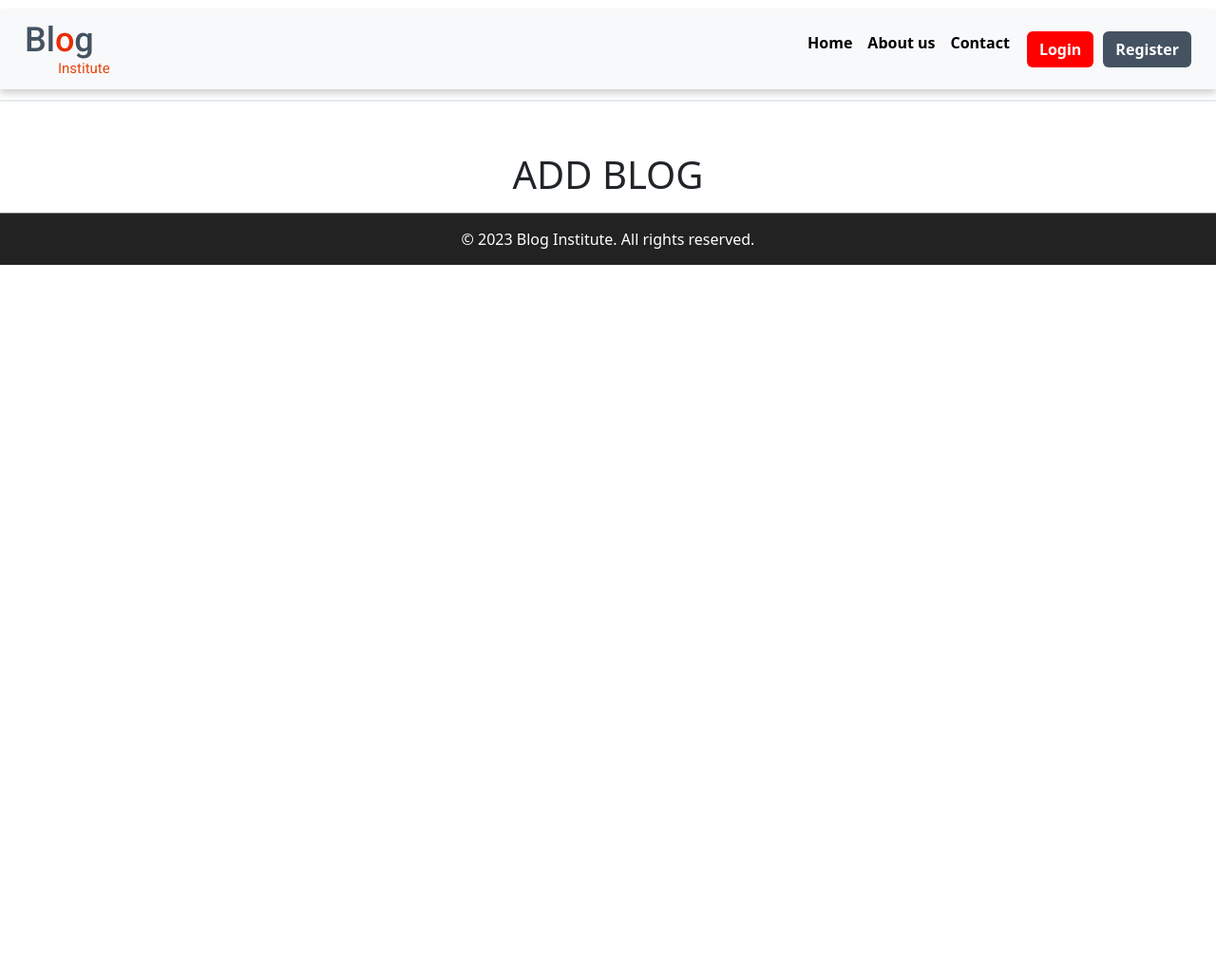
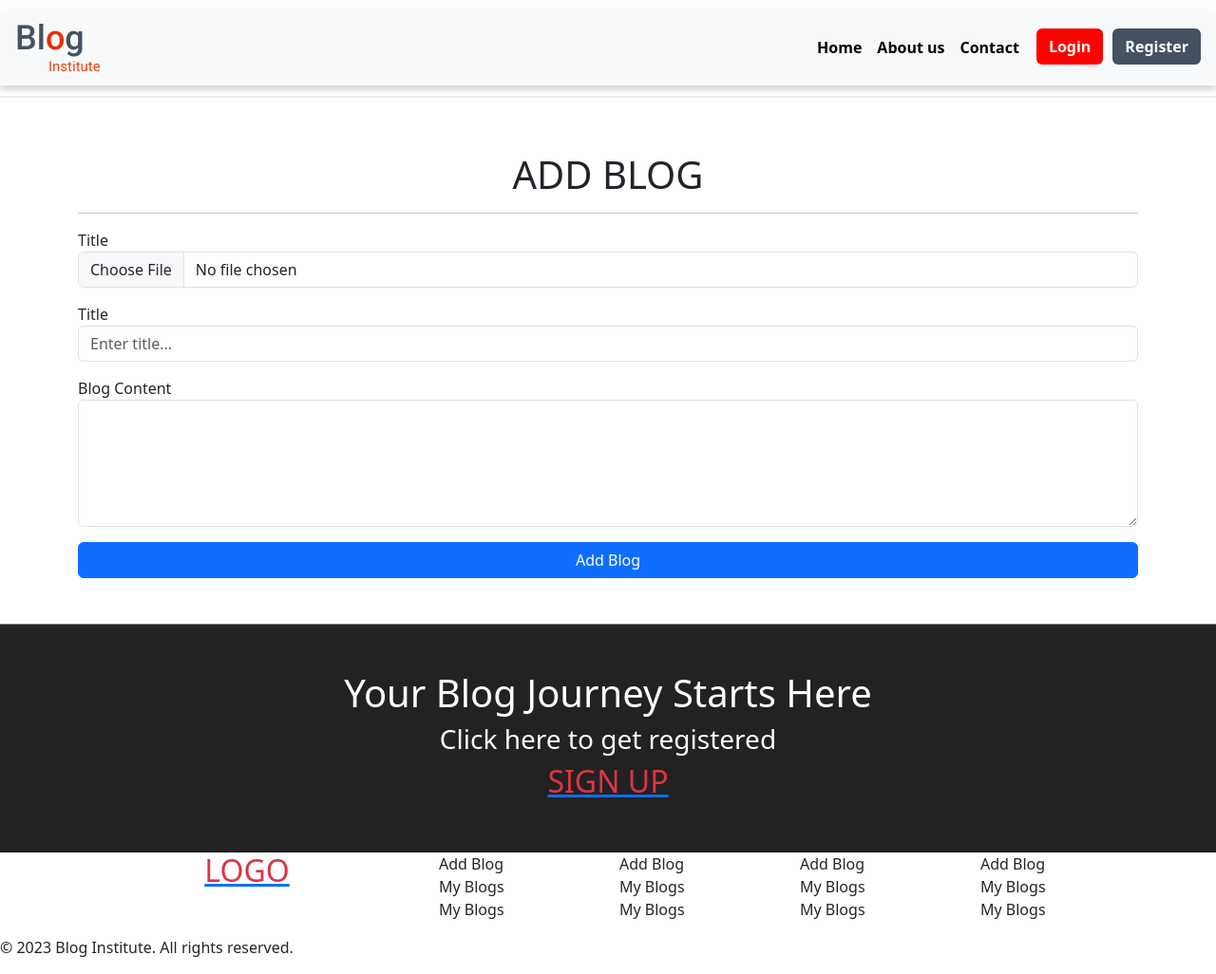
Before and after one commit to caleb1711/blog-institue, a Django app: page /addblog/ in a window 1280 px wide. Shown: the whole page at 95% size. Before the commit the page ends 279 px from the top, so only its background shows below. Run offline with Django 4.2, Linux system fonts and the light colour scheme; some libraries are stand-ins or nearby versions.

Commit message:
add footer for all pages

```diff
--- a/templates/base.html
+++ b/templates/base.html
@@ -86,11 +86,7 @@
       </div>
     </div>
 
-    <footer class="footer">
-        <div class="footer-content">
-            <p>&copy; 2023 Blog Institute. All rights reserved.</p>
-        </div>
-    </footer>
+    {% include "footer.html" %}
 
       <script
         src="https://cdn.jsdelivr.net/npm/bootstrap@5.3.2/dist/js/bootstrap.bundle.min.js"
--- a/templates/blog/addblog.html
+++ b/templates/blog/addblog.html
@@ -5,11 +5,91 @@
 {% block content %}
 <h1 class="m-3 text-center">ADD BLOG</h1>
 {% if messages %}
+
     {% for message in messages %}
+
     <div class="alert alert-success alert-dismissible fade show" role="alert">
     {{ message }}
         <button type="button" class="btn-close" data-bs-dismiss="alert" aria-label="Close"></button>
     </div>
     {% endfor %}
+
 {% endif %}
+{% if form.errors %}
+  <div class="alert alert-danger">
+      <ul>
+          {% for field,  error in form.errors.items %}
+            <li>{{ error }}</li>
+          {% endfor %}
+      </ul>
+  </div>
+{% endif %}
+<hr class="mb-3" />
+<div class="row mb-5">
+    <form  method="post" enctype="multipart/form-data">
+        {% csrf_token %}
+        <div class="form-group mb-3">
+            <label for="inputAddress2">Title</label>
+            <input type="file" class="form-control" name="{{form.image.name}}" id="inputAddress2" placeholder="Enter Blog Image..." required>
+        </div>
+        <div class="form-group mb-3">
+            <label for="inputAddress2">Title</label>
+            <input type="text" class="form-control" name="{{form.title.name}}" id="inputAddress2" placeholder="Enter title..." required>
+        </div>
+        <div class="form-group mb-3">
+            <label for="exampleFormControlTextarea1">Blog Content</label>
+            <textarea class="form-control" name="{{form.content.name}}" id="exampleFormControlTextarea1" rows="5" required></textarea>
+          </div>
+
+        <button type="submit" class="btn btn-primary w-100"  > Add Blog </button>
+
+    </form>
+
+</div>
+
 {% endblock %}
+
+
+
+
+
+
+{% load static %}
+<!DOCTYPE html>
+<html lang="en">
+  <head>
+    <meta charset="utf-8" />
+    <meta name="viewport" content="width=device-width, initial-scale=1" />
+    <title>Blog Institute | Add Blog</title>
+    <link
+      href="https://cdn.jsdelivr.net/npm/bootstrap@5.3.2/dist/css/bootstrap.min.css"
+      rel="stylesheet"
+      integrity="sha384-T3c6CoIi6uLrA9TneNEoa7RxnatzjcDSCmG1MXxSR1GAsXEV/Dwwykc2MPK8M2HN"
+      crossorigin="anonymous"
+    />
+    <link rel="icon" type="image/x-icon" href="https://lms-juniper-staticfiles-codeinstitute.s3.eu-west-1.amazonaws.com/static/ci-theme/images/favicon.70793afcf85e.ico">
+    <link rel="stylesheet" href="{% static 'css/style.css' %}" />
+  </head>
+  <body>
+    <div class="container-fluid p-0">
+      <div class="main_header dashboard_header">
+        {% include "nav_bar.html" %}
+      </div>
+      <div class="container blog_container">
+
+
+
+    <footer class="footer">
+      <div class="footer-content">
+          <p>&copy; 2023 Blog Institute. All rights reserved.</p>
+      </div>
+  </footer>
+
+    <script
+      src="https://cdn.jsdelivr.net/npm/bootstrap@5.3.2/dist/js/bootstrap.bundle.min.js"
+      integrity="sha384-C6RzsynM9kWDrMNeT87bh95OGNyZPhcTNXj1NW7RuBCsyN/o0jlpcV8Qyq46cDfL"
+      crossorigin="anonymous"
+    ></script>
+  </body>
+</html>
+create base.html file for this
--- /dev/null
+++ b/templates/footer.html
@@ -0,0 +1,93 @@
+<!DOCTYPE html>
+{% load static %}
+<html lang="en">
+  <head>
+    <meta charset="UTF-8" />
+    <meta name="viewport" content="width=device-width, initial-scale=1.0" />
+    <title>Footer</title>
+    <link
+      href="https://cdn.jsdelivr.net/npm/bootstrap@5.3.1/dist/css/bootstrap.min.css"
+      rel="stylesheet"
+      integrity="sha384-4bw+/aepP/YC94hEpVNVgiZdgIC5+VKNBQNGCHeKRQN+PtmoHDEXuppvnDJzQIu9"
+      crossorigin="anonymous"
+    />
+    <link rel="stylesheet" href="{% static 'css/footer.css' %}" />
+  </head>
+  <body>
+    <!-- footer section  Start-->
+    <footer class="">
+        <div class="red-section" ></div>
+        <div class="p-5 footer">
+            <h1>Your Blog Journey Starts Here</h1>
+            <h3>Click here to get registered</h3>
+            <a href="{% url 'signup' %}" class="signup-link"><h2 class="text-danger">SIGN UP</h2></a>
+        </div>
+        <div class="black-section">
+            <div class="container">
+                <div class="row">
+                    <div class="col-4 text-center">
+                        <a href="{% url 'home' %}" class="logo-link">
+                            <h2 class="text-danger">LOGO</h2>
+                        </a>
+                    </div>
+                    <div class="col-2">
+                        <ul class="list-unstyled">
+                            <li>
+                                <a href="{% url 'addblog' %}" class="nav-link">Add Blog</a>
+                            </li>
+                            <li>
+                                <a href="{% url 'myblogs' %}" class="nav-link">My Blogs</a>
+                            </li>
+                            <li>
+                                <a href="{% url 'myblogs' %}" class="nav-link">My Blogs</a>
+                            </li>
+                        </ul>
+                    </div>
+                    <div class="col-2">
+                        <ul class="list-unstyled">
+                            <li>
+                                <a href="{% url 'addblog' %}" class="nav-link">Add Blog</a>
+                            </li>
+                            <li>
+                                <a href="{% url 'myblogs' %}" class="nav-link">My Blogs</a>
+                            </li>
+                            <li>
+                                <a href="{% url 'myblogs' %}" class="nav-link">My Blogs</a>
+                            </li>
+                        </ul>
+                    </div>
+                    <div class="col-2">
+                        <ul class="list-unstyled">
+                            <li>
+                                <a href="{% url 'addblog' %}" class="nav-link">Add Blog</a>
+                            </li>
+                            <li>
+                                <a href="{% url 'myblogs' %}" class="nav-link">My Blogs</a>
+                            </li>
+                            <li>
+                                <a href="{% url 'myblogs' %}" class="nav-link">My Blogs</a>
+                            </li>
+                        </ul>
+                    </div>
+                    <div class="col-2">
+                        <ul class="list-unstyled">
+                            <li>
+                                <a href="{% url 'addblog' %}" class="nav-link">Add Blog</a>
+                            </li>
+                            <li>
+                                <a href="{% url 'myblogs' %}" class="nav-link">My Blogs</a>
+                            </li>
+                            <li>
+                                <a href="{% url 'myblogs' %}" class="nav-link">My Blogs</a>
+                            </li>
+                        </ul>
+                    </div>
+                </div>
+            </div>
+        </div>
+
+        <p class="copy_right">&copy; 2023 Blog Institute. All rights reserved.</p>
+    </footer>
+
+  </body>
+</html>
--- a/templates/index.html
+++ b/templates/index.html
@@ -48,4 +48,5 @@
     {% endif %}
 
   </div>
+
 {% endblock %}
```
Lines whose indentation alone changed are shown as unchanged.
